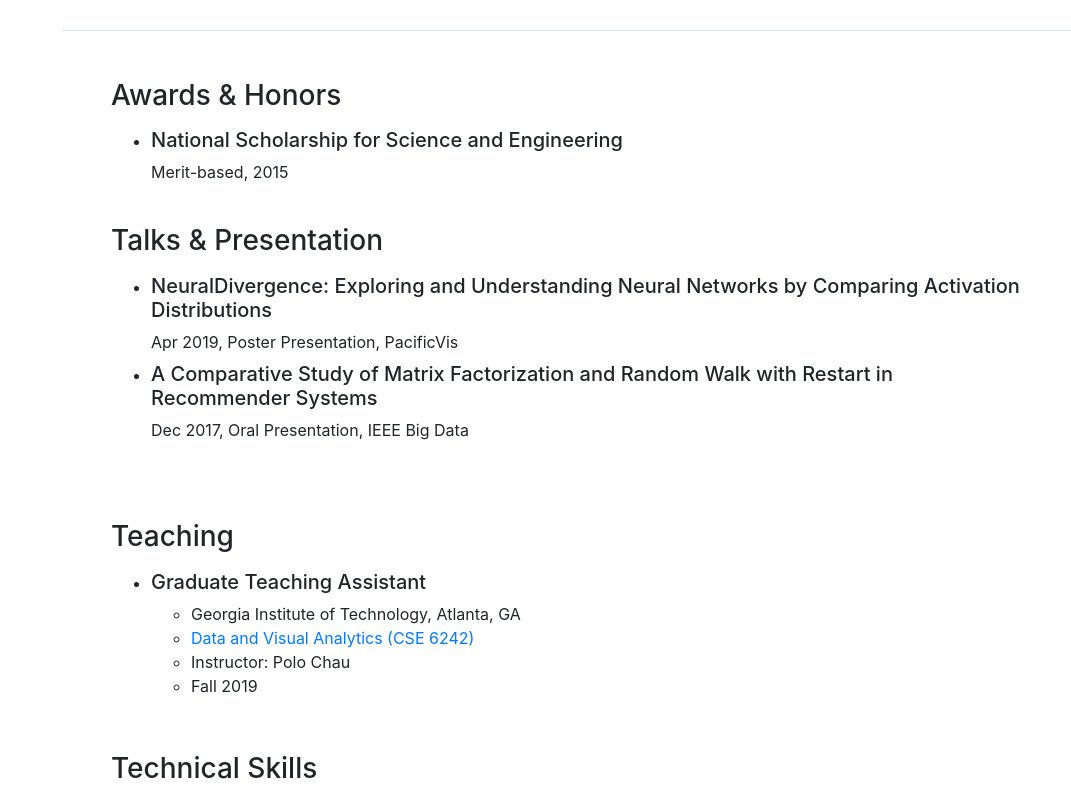
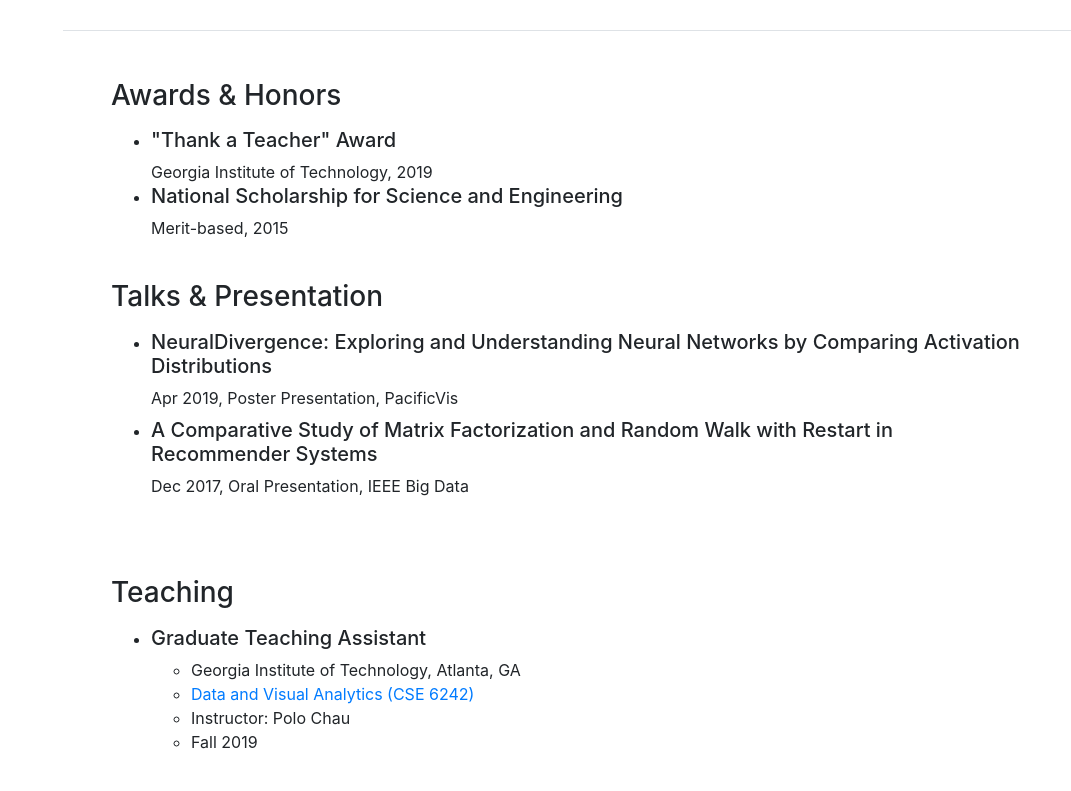
Before and after one commit to haekyu/haekyu.github.io, a website with bundled scripts: page index.html in a window 1280 px wide. Shown: the part 5140-5931 px from the top of the page, without its empty margins (209-1280 px from the left). Built offline with nearby package versions, Linux system fonts and the light colour scheme; a web font is replaced by a local one.

Commit message:
thank a teacher

```diff
--- a/index.html
+++ b/index.html
@@ -829,6 +829,11 @@
           <ul style="margin-top:-2em;">
             <li>
               <!-- <i class="fa-li fa fa-trophy text-warning"></i> -->
+              <h5>"Thank a Teacher" Award</h5>
+              Georgia Institute of Technology, 2019
+            </li>
+            <li>
+              <!-- <i class="fa-li fa fa-trophy text-warning"></i> -->
               <h5>National Scholarship for Science and Engineering</h5>
               Merit-based, 2015
             </li>
```
